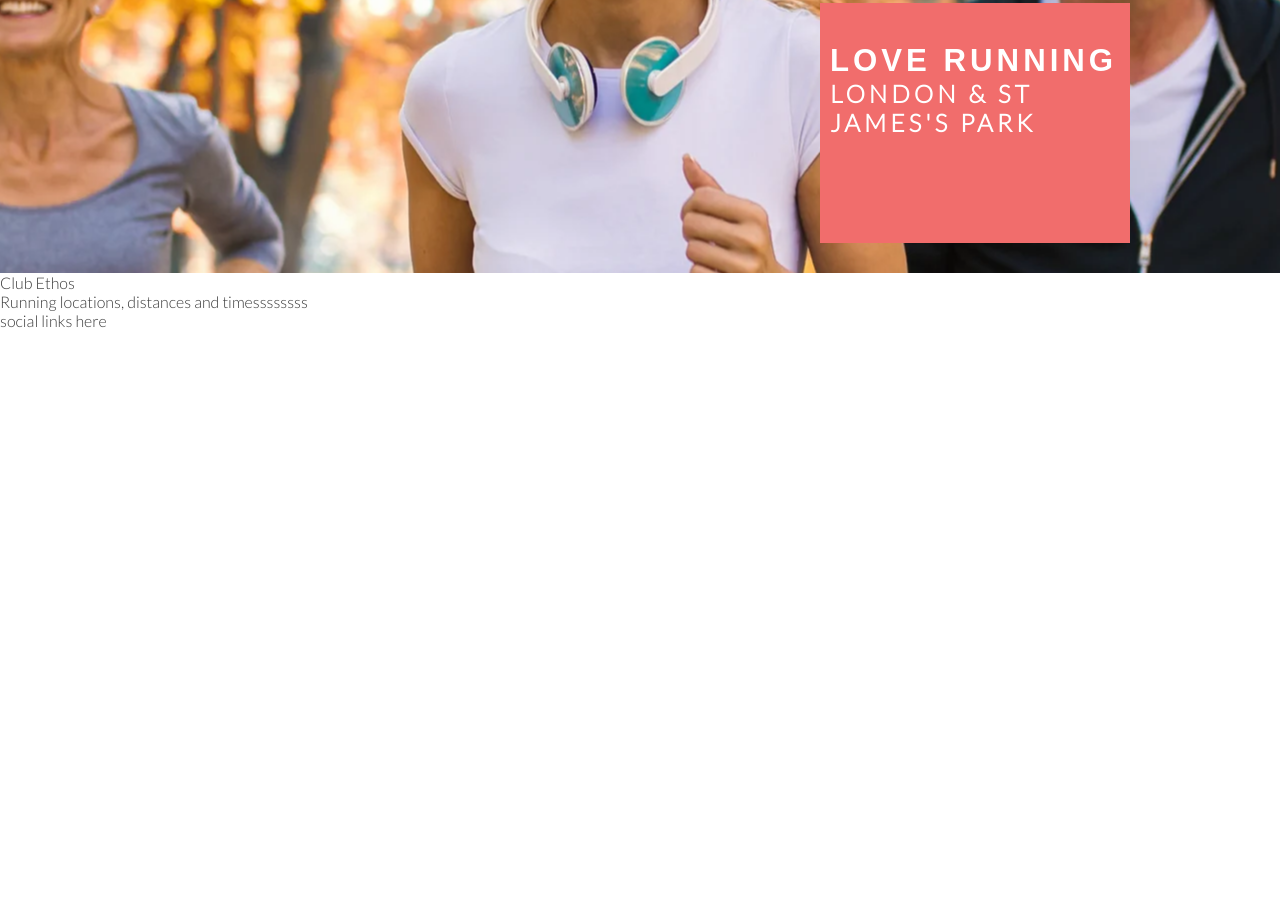
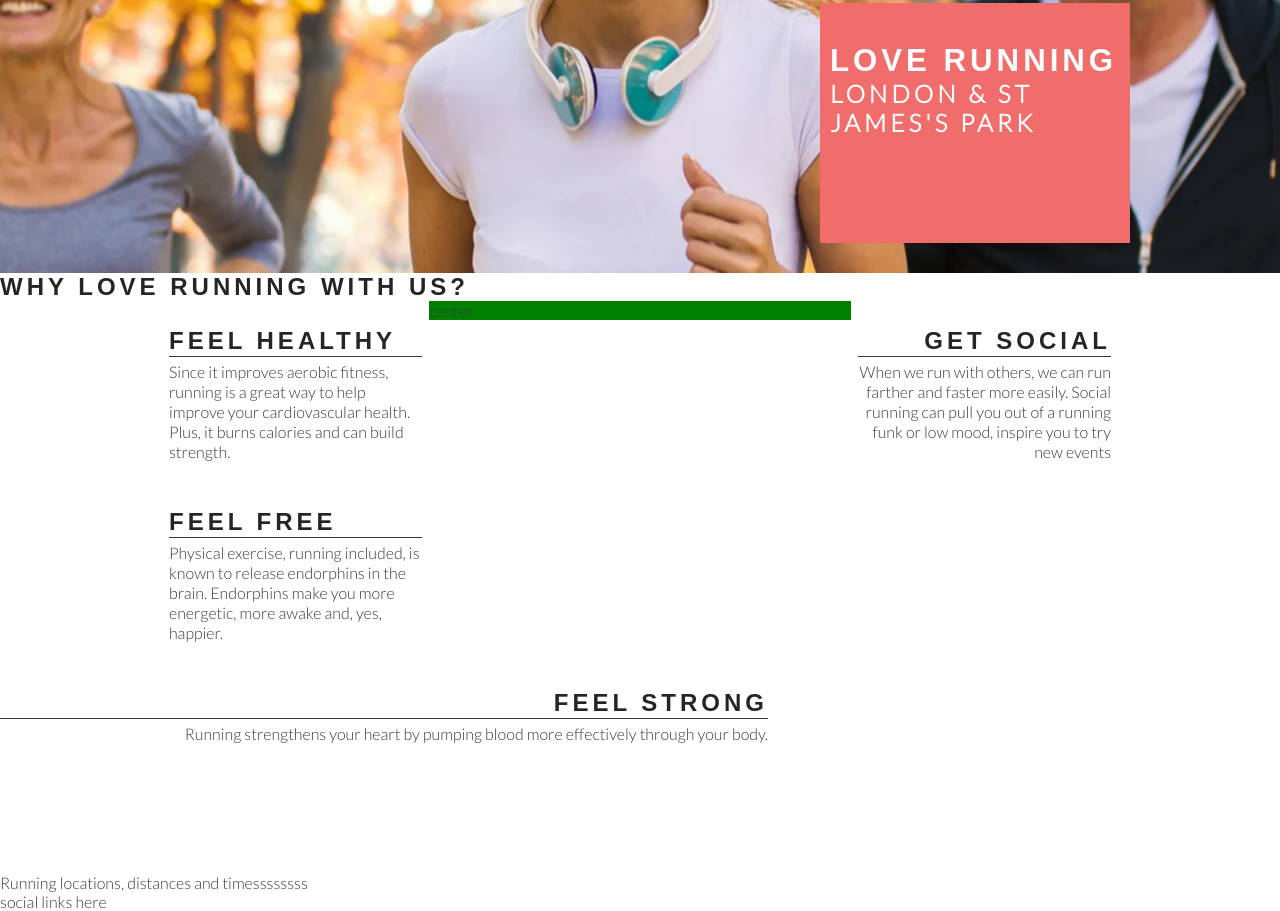
Before and after one commit to sammaxfleet/love-running, a plain HTML site: page index.html in a window 1280 px wide. Shown: the part 402-1313 px from the top of the page. Before the commit the page ends 800 px from the top, so only its background shows below. Drawn offline with Linux system fonts and the light colour scheme.

Commit message:
add mid page structure

```diff
--- a/assets/css/style.css
+++ b/assets/css/style.css
@@ -1,7 +1,7 @@
 @import url('https://fonts.googleapis.com/css2?family=Lato:wght@300&display=swap');
 
-*{margin:0;
-padding:0;
+*{margin: 0;
+padding: 0;
 border: none;}
 
 body {
@@ -14,29 +14,30 @@ body {
 
 h1, h2
 
-{font-family:oswald, sans-serif;
+{font-family: Oswald, sans-serif;
 text-transform: uppercase;
 letter-spacing: 4px;
 color: #252525;
 }
 #logo
-{float:left;
+{float: left;
 font-size: 280%;
+margin-left: 30px;
 }
 
 /* navigation links */
 
 #menu { font-size: 110%;
-letter-spacing:4px;}
+letter-spacing: 4px;}
 
-#menu, #logo{line-height:75px;}
+#menu, #logo{line-height: 75px;}
 
-#menu li {float:right;
-list-style-type:none;
+#menu li {float: right;
+list-style-type: none;
 margin-right: 30px;}
 
 #menu a {text-decoration:none;
-    color:inherit;
+    color: inherit;
 
 }
 
@@ -98,4 +99,46 @@ position: absolute;
 
 }
 
+/* club ethos */
+
+#club-ethos {height: 600px}
+
+#left-about {padding-top: 30px;
+width: 33%;
+float: left;
 }
+
+#right-about {
+    padding-top: 30px;
+    width: 33%;
+    float: right;
+}
+#center-about {
+    width: 33%;
+    margin: 0 auto;
+    background-color: green;
+}
+
+hr {border-top: 1px solid #3a3a3a;
+width: 100%;
+margin: 5px 0;}
+
+
+.left-about-heading {
+    width: 60%;
+    float: right;
+    line-height: 20px;
+    clear: both;
+    margin-bottom: 50px;
+}
+.right-about-heading {
+    width: 60%;
+    float: left;
+    line-height: 20px;
+    clear: both;
+    margin-bottom: 50px;
+}
+
+.right-about-heading h2 {text-align: right;}
+
+.right-about-heading p {text-align: right;}
--- a/index.html
+++ b/index.html
@@ -35,7 +35,35 @@
         </div>
 
     </section>
-    <section> Club Ethos</section>
+    <section id="club-ethos"> <h1>Why Love Running With Us?</h1>
+        <div id="left-about">
+            <div class="left-about-heading">
+                <h2>Feel Healthy</h2>
+                <hr>
+                <p>Since it improves aerobic fitness, running is a great way to help improve your cardiovascular health. Plus, it burns calories and can build strength.</p>
+            </div>
+            <div class="left-about-heading">
+                <h2>Feel Free</h2>
+                <hr>
+                <p>Physical exercise, running included, is known to release endorphins in the brain. Endorphins make you more energetic, more awake and, yes, happier.
+                </p>
+            </div>
+        </div>
+        <div id="right-about">
+            <div class="right-about-heading">
+                <h2>Get Social</h2>
+                <hr>
+            <p>When we run with others, we can run farther and faster more easily. Social running can pull you out of a running funk or low mood, inspire you to try new events</p></div>
+        </div>
+        <div class="right-about-heading">
+            <h2>Feel Strong</h2>
+            <hr>
+        <p>Running strengthens your heart by pumping blood more effectively through your body.</p>
+        </div>
+    </div>
+        <div id="center-about">center</div>
+
+        </section>
     <section> Running locations, distances and timessssssss</section>
     <footer>social links here</footer>
 </body>
```
